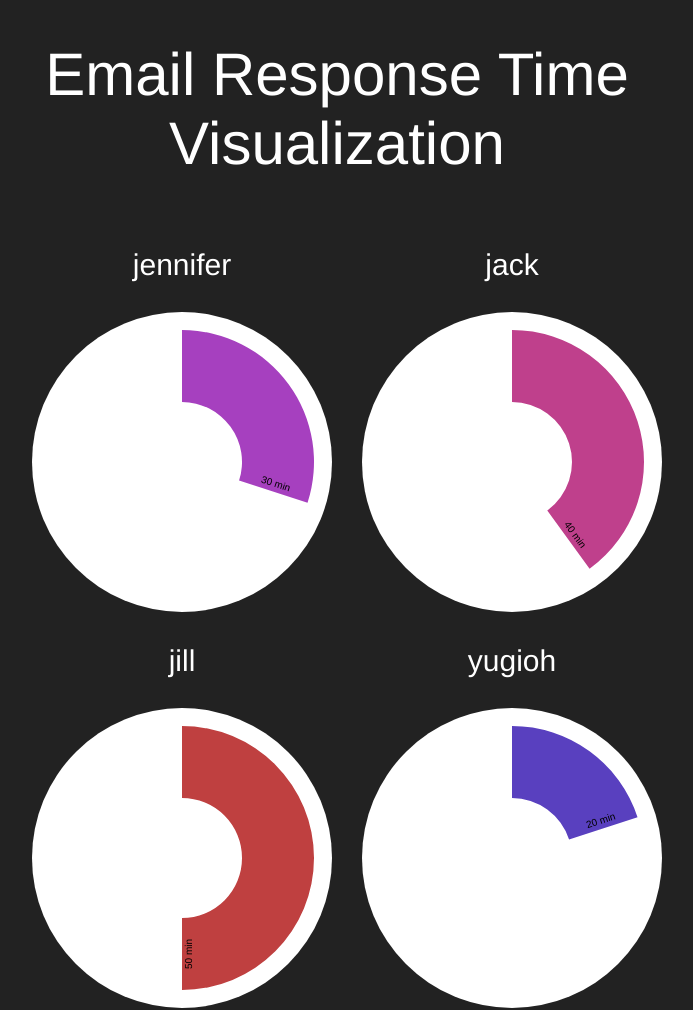
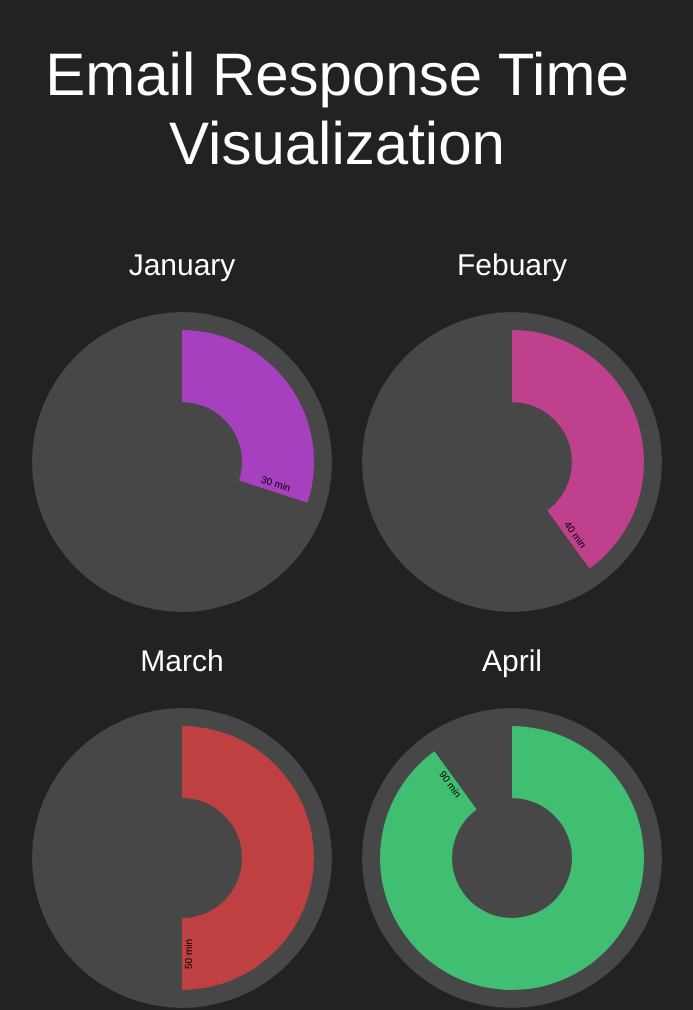
Before and after one commit to psybuzz/cs467-email-visualization, a website: page public/index.html in a window 1280 px wide. Shown: the whole page, without its empty margins (303-996 px from the left). Drawn offline with nearby package versions, Linux system fonts and the light colour scheme.

Commit message:
cleaned up some code

```diff
--- a/public/css/style.css
+++ b/public/css/style.css
@@ -14,7 +14,7 @@ body {
   margin-left:120px;
 }
 svg{
-  background-color:white;
+  background-color:rgba(255, 255, 255, 0.17);
   border-radius:500px;
   position:relative;
   display: inline-block;
--- a/public/js/d3Controller.js
+++ b/public/js/d3Controller.js
@@ -3,10 +3,10 @@ var jsonDataGlobal = []; //holds array of values which will be taken from backen
 
 
 $("document").ready(function(){
-  createSVG(.1,"30 min",.3,"jennifer");
-  createSVG(.1,"40 min",.4,"jack");
-  createSVG(.1,"50 min",.5,"jill");
-  createSVG(.1,"20 min",.2,"yugioh");
+  createSVG(.1,"30 min",.3,"January");
+  createSVG(.1,"40 min",.4,"Febuary");
+  createSVG(.1,"50 min",.5,"March");
+  createSVG(.1,"90 min",.9,"April");
   //createLegend(); //create a legend
 })
 
@@ -49,6 +49,7 @@ function createSVG(index_p,text_p,value_p,name_p)
       var svg = d3.select("#"+name_).append("svg")
         .attr("width", width)
         .attr("height", height)
+        .attr("id", name_+"SVG")
         .append("g")
         .attr("transform", "translate(" + width / 2 + "," + height / 2 + ")");
 
@@ -114,7 +115,13 @@ function createSVG(index_p,text_p,value_p,name_p)
       };
     }
 }
-      var color = d3.scale.linear()
+
+
+
+
+/*
+  how sad....no need for this anymore
+  var color = d3.scale.linear()
           .range(["hsl(-180,50%,50%)", "hsl(180,50%,50%)"])
           .interpolate(interpolateHsl);
 
@@ -125,7 +132,7 @@ function createSVG(index_p,text_p,value_p,name_p)
       };
     }
 
-/*function createLegend(){
+function createLegend(){
   console.log(jsonDataGlobal)
   jsonDataGlobal.forEach(function(data){
       var redColor = color(data[0].value).rgb().r;
```
